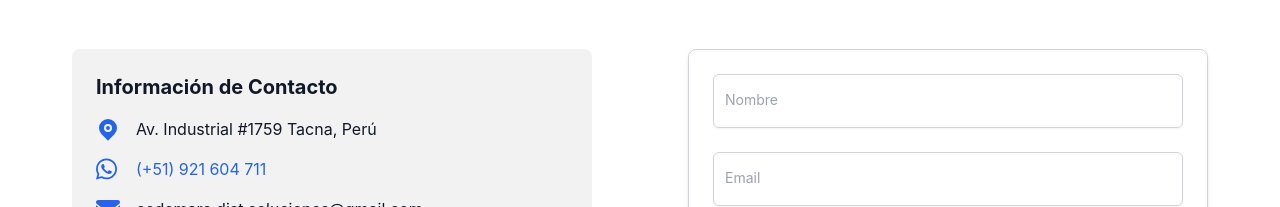
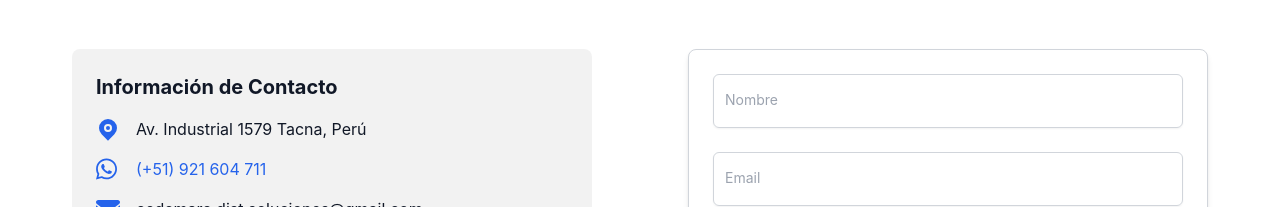
Before and after one commit to deybitcm/cedemarc-frontend, a React (Vite) app: page /#/ in a window 1280 px wide. Shown: the part 2607-2814 px from the top of the page. Built offline with nearby package versions, Linux system fonts and the light colour scheme; a web font is replaced by a local one.

Commit message:
fix: update contact address in Contact component

```diff
--- a/src/components/sections/Contact.jsx
+++ b/src/components/sections/Contact.jsx
@@ -105,7 +105,7 @@ const Contact = () => {
           <div className='space-y-4'>
             <ContactInfo
               iconName='location_marker'
-              text='Av. Industrial #1759 Tacna, Perú'
+              text='Av. Industrial 1579 Tacna, Perú'
             />
             <ContactInfo
               iconName='whatsapp'
```
